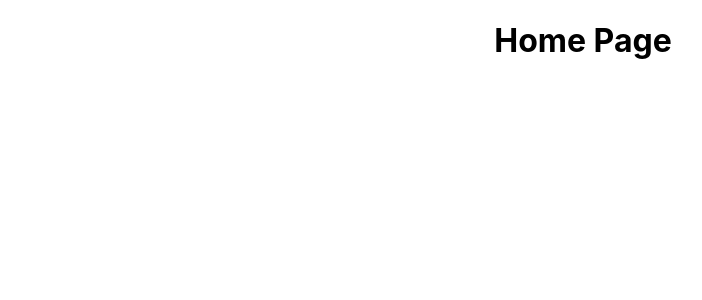
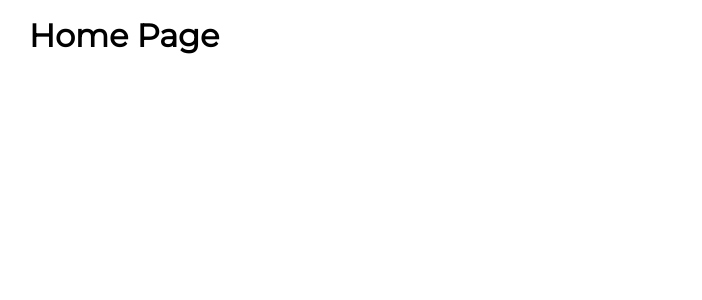
Before and after one commit to Afeez-Ola/blog-app, a React (Create React App) app: page / in a window 1280 px wide. Shown: the top 300 px of the page, without its empty margins (57-759 px from the left). Built offline with nearby package versions, Linux system fonts and the light colour scheme.

Commit message:
adding the font.

```diff
--- a/public/index.html
+++ b/public/index.html
@@ -7,8 +7,9 @@
   <meta name="viewport" content="width=device-width, initial-scale=1" />
   <meta name="theme-color" content="#000000" />
   <meta name="description" content="Web site created using create-react-app" />
-  <link rel="apple-touch-icon" href="%PUBLIC_URL%/logo192.png" />
-  <link rel="manifest" href="%PUBLIC_URL%/manifest.json" />
+  <link rel="preconnect" href="https://fonts.googleapis.com">
+  <link rel="preconnect" href="https://fonts.gstatic.com" crossorigin>
+  <link href="https://fonts.googleapis.com/css2?family=Montserrat&display=swap" rel="stylesheet">
   <title>My Blog App</title>
 </head>
 
--- a/src/App.css
+++ b/src/App.css
@@ -1,38 +1,18 @@
-.App {
-  text-align: center;
+*,
+*::before,
+*::after {
+  margin: 0;
+  box-sizing: border-box;
+  font-family: 'Montserrat', sans-serif;
 }
 
-.App-logo {
-  height: 40vmin;
-  pointer-events: none;
+body {
+  font-family: 'Montserrat', sans-serif;
 }
 
-@media (prefers-reduced-motion: no-preference) {
-  .App-logo {
-    animation: App-logo-spin infinite 20s linear;
-  }
+.container {
+  max-width: 1140px;
+  padding: 1rem;
+  margin: 0 auto;
+  width: 95%;
 }
-
-.App-header {
-  background-color: #282c34;
-  min-height: 100vh;
-  display: flex;
-  flex-direction: column;
-  align-items: center;
-  justify-content: center;
-  font-size: calc(10px + 2vmin);
-  color: white;
-}
-
-.App-link {
-  color: #61dafb;
-}
-
-@keyframes App-logo-spin {
-  from {
-    transform: rotate(0deg);
-  }
-  to {
-    transform: rotate(360deg);
-  }
-}
--- a/src/App.jsx
+++ b/src/App.jsx
@@ -5,10 +5,10 @@
 
 function App() {
  return (
-  <div className='App'>
+  <div className='App container'>
    <Routes>
     <Route path='/' Component={Home}></Route>
-    <Route path='/blog' Component={Blog}></Route>
+    <Route path='/blog/:id' Component={Blog}></Route>
    </Routes>
   </div>
  );
```
